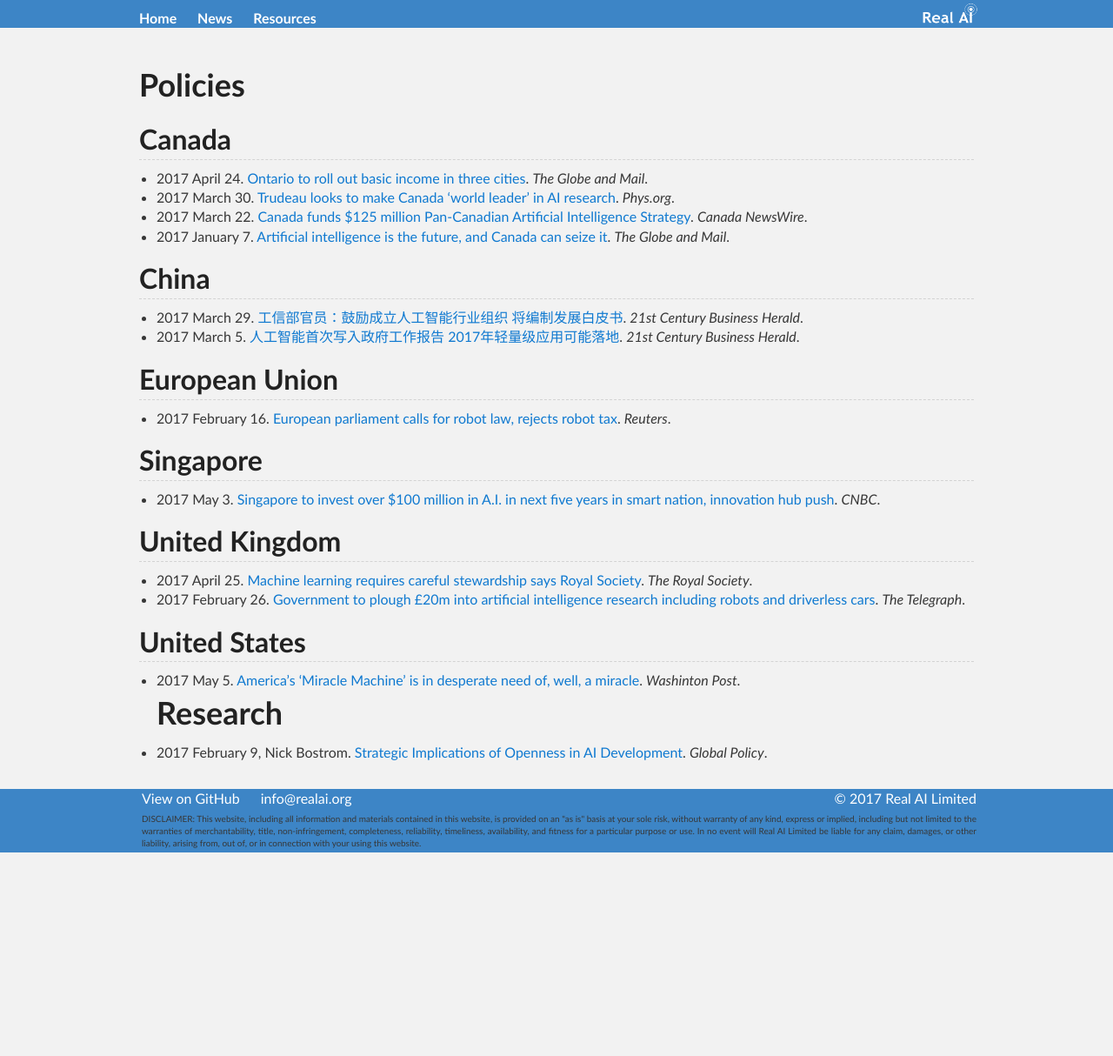
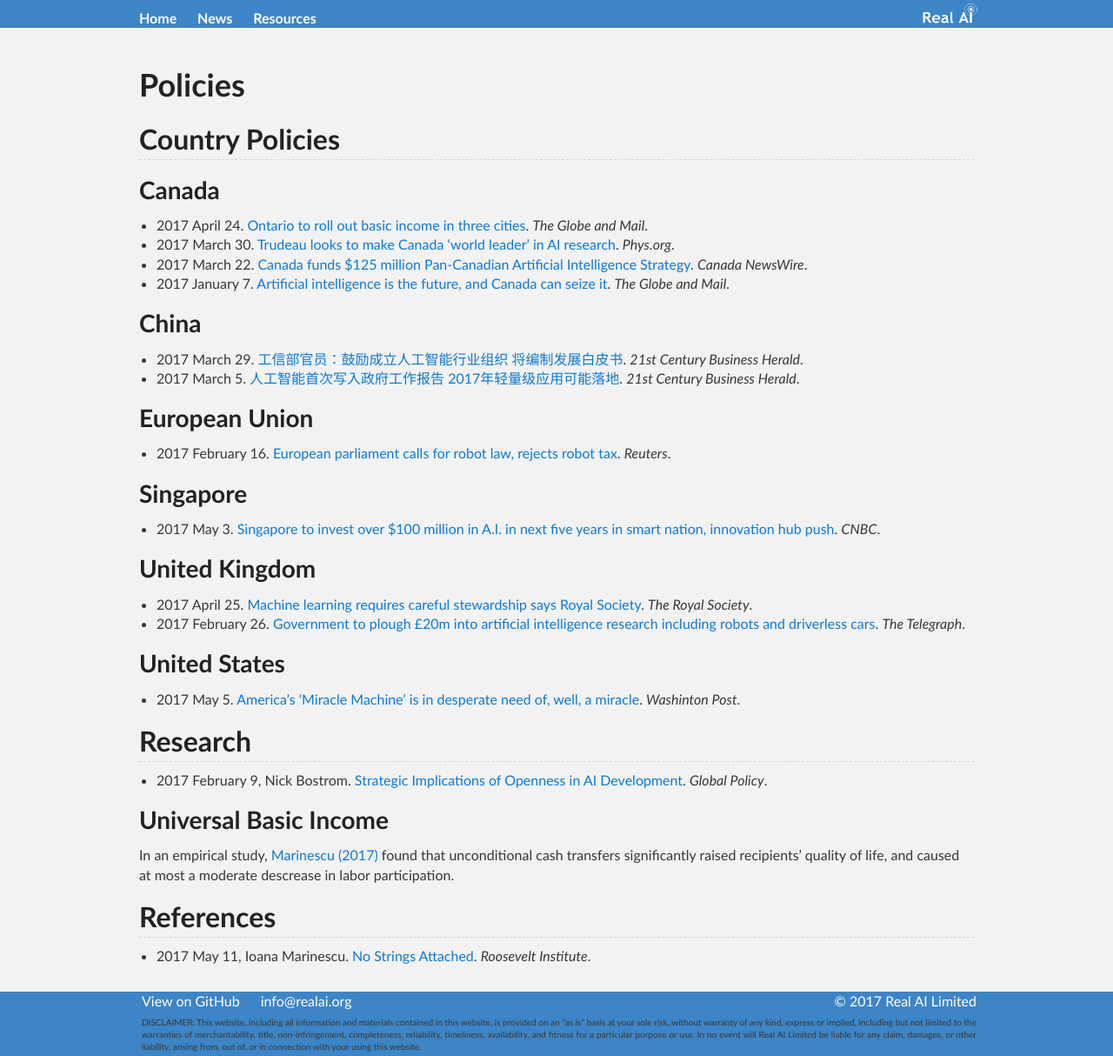
Before and after one commit to Tonywuhk/realai.org, a Jekyll site: the page built from policies.md, in a window 1280 px wide. Shown: the whole page at 87% size. Built offline with Jekyll 4.4.1, drawn with Linux system fonts in a browser that asks for light colours; our own code applies the rules of GitHub Pages for plain Markdown files; comment, search, counter and statistics services are not loaded; the repository's description, which GitHub fills in, is left out; before the commit the page ends 980 px from its top, so only the background shows below that.

Commit message:
Update policies.md

```diff
--- a/policies.md
+++ b/policies.md
@@ -4,32 +4,43 @@
 ---
 # Policies
 
-## Canada
+## Country Policies
+
+### Canada
 
 * 2017 April 24. [Ontario to roll out basic income in three cities](http://www.theglobeandmail.com/news/national/what-is-basic-income-and-who-qualifies/article34795127/). *The Globe and Mail*.
 * 2017 March 30. [Trudeau looks to make Canada 'world leader' in AI research](https://phys.org/news/2017-03-trudeau-canada-world-leader-ai.html). *Phys.org*.
 * 2017 March 22. [Canada funds $125 million Pan-Canadian Artificial Intelligence Strategy](http://www.newswire.ca/news-releases/canada-funds-125-million-pan-canadian-artificial-intelligence-strategy-616876434.html). *Canada NewsWire*.
 * 2017 January 7. [Artificial intelligence is the future, and Canada can seize it](http://www.theglobeandmail.com/report-on-business/rob-commentary/artificial-intelligence-is-the-future-and-canada-must-seize-it/article33532668/). *The Globe and Mail*.
 
-## China
+### China
 
 * 2017 March 29. [工信部官员：鼓励成立人工智能行业组织 将编制发展白皮书](http://m.21jingji.com/article/20170329/herald/6e752f0dd952d7a53492d36cb27551ff.html). *21st Century Business Herald*.
 * 2017 March 5. [人工智能首次写入政府工作报告 2017年轻量级应用可能落地](http://m.21jingji.com/article/20170305/herald/496c009a2771888d3f957d9387560b03.html). *21st Century Business Herald*.
 
-## European Union
+### European Union
 
 * 2017 February 16. [European parliament calls for robot law, rejects robot tax](http://www.reuters.com/article/us-europe-robots-lawmaking-idUSKBN15V2KM). *Reuters*.
 
-## Singapore
+### Singapore
 
 * 2017 May 3. [Singapore to invest over $100 million in A.I. in next five years in smart nation, innovation hub push](http://www.cnbc.com/2017/05/03/singapores-national-research-foundation-to-invest-150-million-dollars-in-ai.html). *CNBC*.
 
-## United Kingdom
+### United Kingdom
 * 2017 April 25. [Machine learning requires careful stewardship says Royal Society](https://royalsociety.org/news/2017/04/machine-learning-requires-careful-stewardship-says-royal-society/). *The Royal Society*.
 * 2017 February 26. [Government to plough £20m into artificial intelligence research including robots and driverless cars](http://www.telegraph.co.uk/news/2017/02/26/government-plough-20m-artificial-intelligence-research-including/). *The Telegraph*.
 
-## United States
+### United States
 * 2017 May 5. [America’s ‘Miracle Machine’ is in desperate need of, well, a miracle](https://www.washingtonpost.com/opinions/americas-miracle-machine-is-in-desperate-need-of-well-a-miracle/2017/05/05/daafbe6a-30e7-11e7-9534-00e4656c22aa_story.html). *Washinton Post*.
-# Research
+
+## Research
 
 * 2017 February 9, Nick Bostrom. [Strategic Implications of Openness in AI Development](http://onlinelibrary.wiley.com/doi/10.1111/1758-5899.12403/full). *Global Policy*.
+
+### Universal Basic Income
+
+In an empirical study, [Marinescu (2017)](http://rooseveltinstitute.org/no-strings-attached/) found that unconditional cash transfers significantly raised recipients' quality of life, and caused at most a moderate descrease in labor participation.
+
+## References
+
+* 2017 May 11, Ioana Marinescu. [No Strings Attached](http://rooseveltinstitute.org/no-strings-attached/). *Roosevelt Institute*.
```
